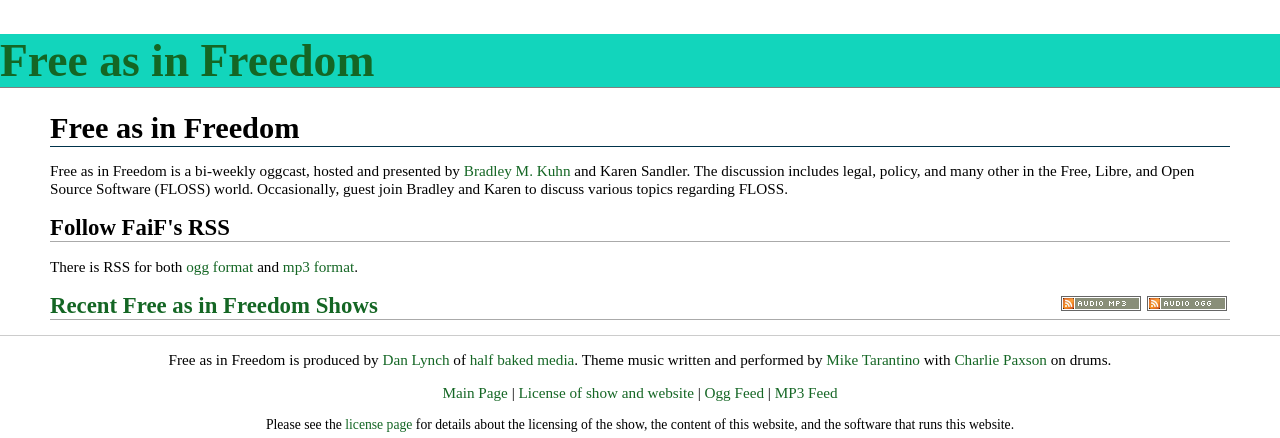
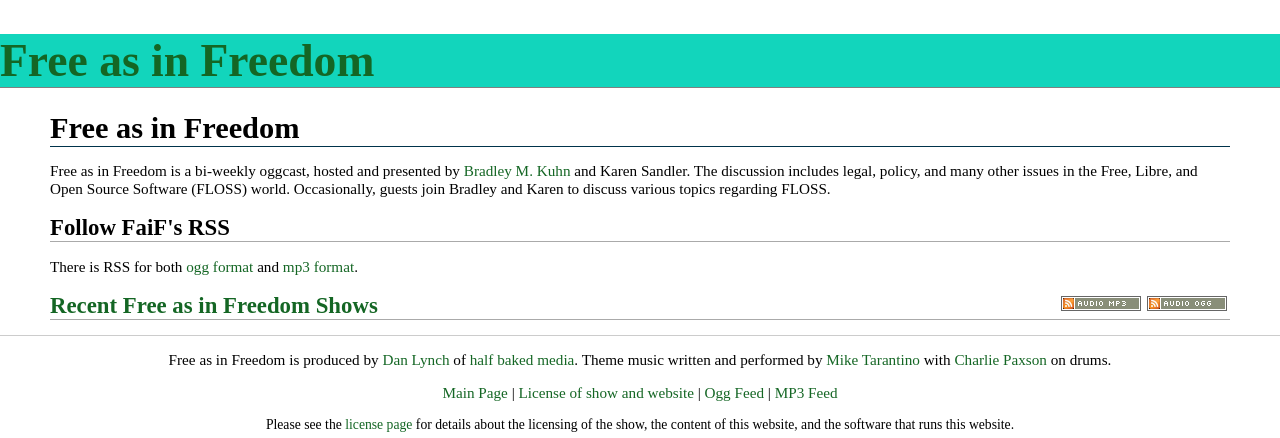
Before and after one commit to bkuhn/podjango, a Django app: template podjango/templates/frontpage.html in a window 1280 px wide. Shown: the top 438 px of the page. Run offline with Django 3.2, Linux system fonts and the light colour scheme; the template is opened without the code that fills it, so the values that code supplies are empty.

Commit message:
Fixed a few grammar-related typos on the front page.

```diff
--- a/podjango/templates/frontpage.html
+++ b/podjango/templates/frontpage.html
@@ -16,8 +16,8 @@
 
 <p>Free as in Freedom is a bi-weekly oggcast, hosted and presented by
 <a href="http://ebb.org/bkuhn">Bradley M. Kuhn</a> and Karen Sandler.
-The discussion includes legal, policy, and many other in the Free, Libre,
-and Open Source Software (FLOSS) world.  Occasionally, guest join
+The discussion includes legal, policy, and many other issues in the Free, Libre,
+and Open Source Software (FLOSS) world.  Occasionally, guests join
 Bradley and Karen to discuss various topics regarding FLOSS.</p>
 
 <h2>Follow FaiF's RSS</h2>
```
